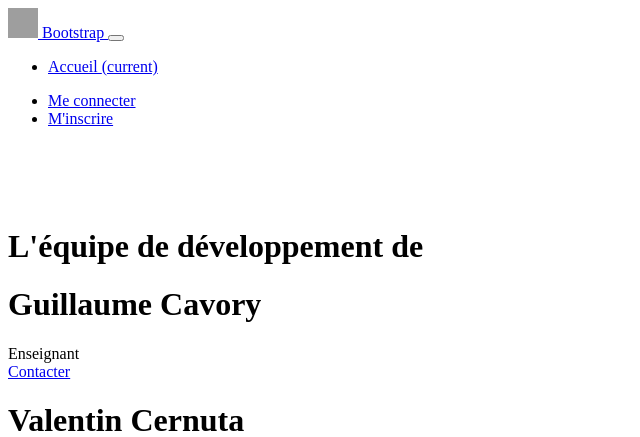
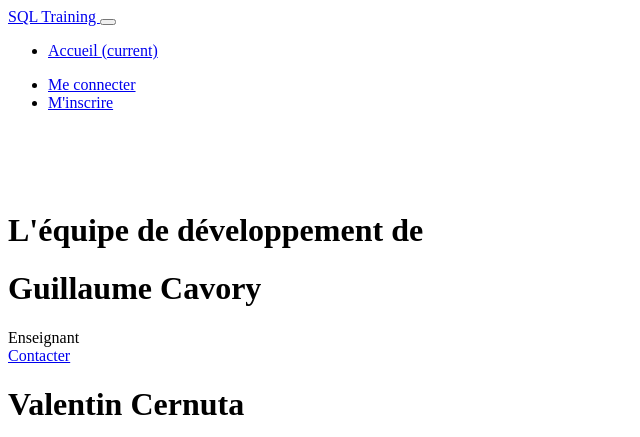
Before and after one commit to NicolasHouillon/lp-projet-2, a Symfony app: template templates/home/team.html.twig in a window 1280 px wide. Shown: the top 437 px of the page, without its empty margins (0-640 px from the left). Run offline with Twig, Linux system fonts and the light colour scheme; the template is opened without the code that fills it, so the values that code supplies are empty; some libraries are stand-ins or nearby versions; grey boxes are pictures that could not be loaded.

Commit message:
Suppression assets inutile Modification nom dans la navbar

```diff
--- a/templates/base.html.twig
+++ b/templates/base.html.twig
@@ -11,8 +11,7 @@
         <nav class="navbar navbar-expand-lg navbar-dark bg-primary fixed-top">
             <div class="container">
                 <a class="navbar-brand" href="{{ path('home') }}">
-                    <img src="https://getbootstrap.com/docs/4.5/assets/brand/bootstrap-solid.svg" width="30" height="30" class="d-inline-block align-top" alt="" loading="lazy">
-                    Bootstrap
+                    SQL Training
                 </a>
                 <button class="navbar-toggler" type="button" data-toggle="collapse" data-target="#navbarSupportedContent" aria-controls="navbarSupportedContent" aria-expanded="false" aria-label="Toggle navigation">
                     <span class="navbar-toggler-icon"></span>
```
Also changed, not shown: public/assets/js/fos_js_routes.json (deleted).
